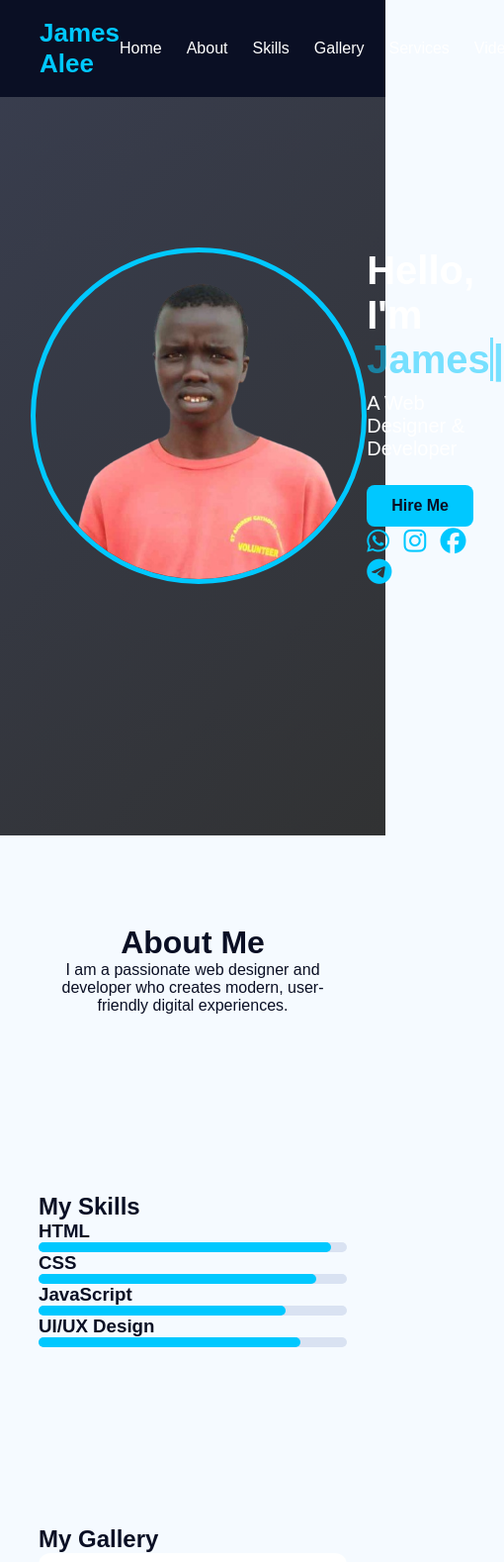
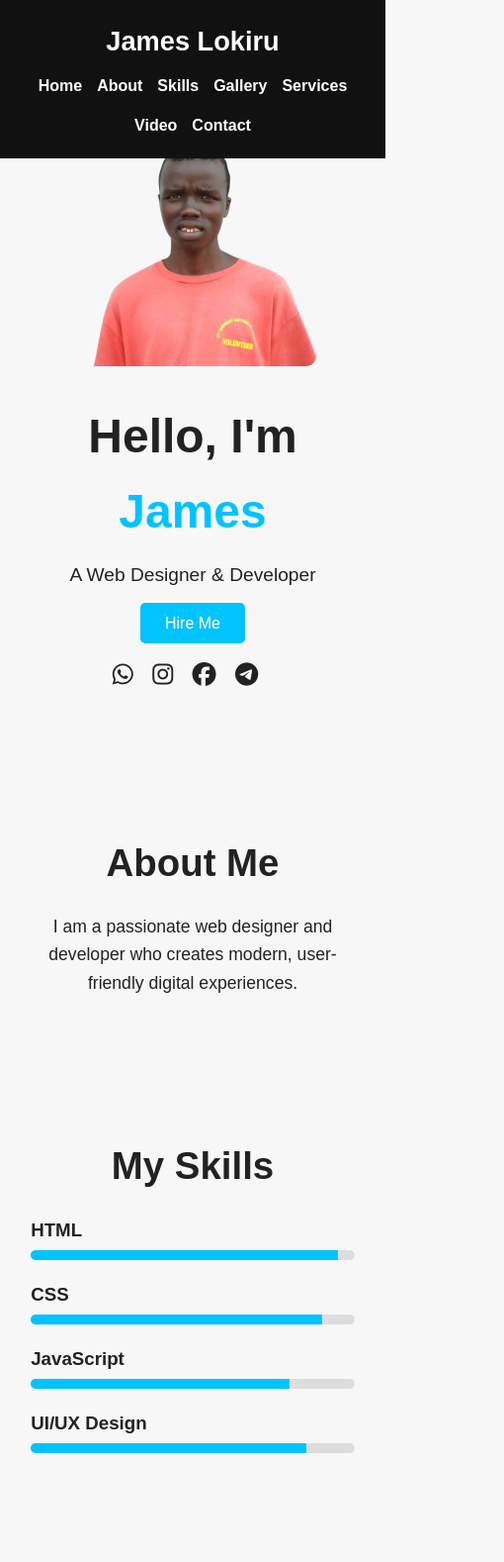
Before and after one commit to jameslokiru9-jpg/James_Portfolio, a plain HTML site: page index.html in a window 390 px wide. Shown: the top 1578 px of the page at 99% size, 510 px wide, since content can reach past the window. Drawn offline with Linux system fonts and the light colour scheme.

Commit message:
name
this correction

```diff
--- a/index.html
+++ b/index.html
@@ -4,7 +4,7 @@
 <head>
     <meta charset="UTF-8">
     <meta name="viewport" content="width=device-width, initial-scale=1.0">
-    <title>James Lokiru Alee – Portfolio</title>
+    <title>James Alee Portfolio</title>
 
     <!-- Font Awesome Icons -->
     <link rel="stylesheet" href="https://cdnjs.cloudflare.com/ajax/libs/font-awesome/6.5.0/css/all.min.css">
@@ -17,7 +17,7 @@
 
     <!-- HEADER -->
     <header>
-        <div class="logo">James Alee</div>
+        <div class="logo">James Lokiru</div>
         <nav>
             <ul>
                 <li><a href="#home">Home</a></li>
@@ -39,7 +39,7 @@
         </div>
 
         <div class="hero-right">
-            <h1>Hello, I'm <span class="typing-name">James</span><span class="cursor">|</span></h1>
+            <h1>Hello, I'm <span class="highlight">James</span></h1>
             <p>A Web Designer & Developer</p>
             <a href="#contact" class="btn">Hire Me</a>
 
@@ -96,7 +96,7 @@
         <div class="portfolio-gallery">
 
             <div class="portfolio-item">
-                <img src="./images/atura.jp.jpg" alt="Class Photo">
+                <img src="./images/atura.jpg" alt="Class Photo">
                 <h3>Class Project</h3>
                 <p>A time working on a major class project with fellow students.</p>
             </div>
--- a/style.css
+++ b/style.css
@@ -1,4 +1,6 @@
-/* GLOBAL */
+/* ---------------------------
+    GLOBAL STYLES
+----------------------------*/
 * {
     margin: 0;
     padding: 0;
@@ -7,232 +9,298 @@
 }
 
 body {
-    background: #f5faff;
-    color: #0a0f24;
+    background: #f7f7f7;
+    color: #222;
+    line-height: 1.6;
 }
 
-html {
-    scroll-behavior: smooth;
+h2 {
+    text-align: center;
+    font-size: 2.4rem;
+    margin-bottom: 20px;
+    color: #222;
 }
 
-/* HEADER */
+section {
+    padding: 70px 8%;
+}
+
+/* ---------------------------
+    HEADER
+----------------------------*/
 header {
+    width: 100%;
+    background: #111;
+    padding: 20px 8%;
+    color: #fff;
+    display: flex;
+    align-items: center;
+    justify-content: space-between;
     position: fixed;
-    width: 100%;
-    padding: 18px 40px;
-    display: flex;
-    justify-content: space-between;
-    align-items: center;
-    background: #0a0f24;
+    top: 0;
     z-index: 1000;
 }
 
-.logo {
-    color: #00c8ff;
-    font-size: 26px;
+header .logo {
+    font-size: 1.7rem;
     font-weight: 700;
 }
 
 nav ul {
     display: flex;
     gap: 25px;
+}
+
+nav ul li {
     list-style: none;
 }
 
 nav ul li a {
-    color: #fff;
     text-decoration: none;
-    transition: 0.3s ease;
-    font-size: 16px;
+    color: white;
+    font-weight: 600;
+    transition: 0.3s;
 }
 
 nav ul li a:hover {
-    color: #00c8ff;
+    color: #00c3ff;
 }
 
-/* HERO */
+/* ---------------------------
+    HERO SECTION
+----------------------------*/
 .hero {
+    display: flex;
+    align-items: center;
+    justify-content: space-between;
     height: 100vh;
-    display: flex;
-    justify-content: space-between;
-    align-items: center;
-    padding: 0 8%;
-    background: linear-gradient(135deg, rgba(10,15,36,0.8), rgba(0,0,0,0.8)),
-                url("images/bg-hero.jpg") center/cover no-repeat;
-    color: white;
+    padding-top: 100px;
 }
 
 .hero-left img {
-    width: 340px;
-    height: 340px;
-    border-radius: 50%;
-    border: 5px solid #00c8ff;
-    object-fit: cover;
+    width: 350px;
+    border-radius: 10px;
 }
 
 .hero-right h1 {
-    font-size: 40px;
+    font-size: 3rem;
+    font-weight: 700;
+}
+
+.hero-right .highlight {
+    color: #00c3ff;
 }
 
 .hero-right p {
-    font-size: 20px;
-    margin-top: 10px;
-}
-
-/* Typing animation */
-.typing-name {
-    color: #00c8ff;
-    font-weight: 700;
-    white-space: nowrap;
-    overflow: hidden;
-    border-right: 3px solid #00c8ff;
-    animation: typing 3s steps(12), blink 0.7s infinite;
-}
-
-.cursor {
-    color: #00c8ff;
-    font-size: 40px;
-    animation: blink 0.7s infinite;
-}
-
-@keyframes typing {
-    from { width: 0; }
-    to { width: 170px; }
-}
-
-@keyframes blink {
-    50% { opacity: 0; }
+    font-size: 1.2rem;
+    margin: 10px 0 20px;
 }
 
 .btn {
-    background: #00c8ff;
+    background: #00c3ff;
+    color: #fff;
     padding: 12px 25px;
-    border-radius: 8px;
-    color: #0a0f24;
+    border-radius: 5px;
     text-decoration: none;
-    display: inline-block;
-    margin-top: 25px;
-    font-weight: 600;
+    transition: 0.3s;
 }
 
 .btn:hover {
-    background: #fff;
+    background: #0098cc;
 }
 
-/* Social Icons */
-.social-icons a {
-    color: #00c8ff;
-    font-size: 26px;
-    margin-right: 10px;
+.social-icons {
+    margin-top: 20px;
 }
 
-/* ABOUT */
-.about {
-    padding: 90px 10%;
-    text-align: center;
+.social-icons a {
+    font-size: 1.5rem;
+    margin-right: 15px;
+    color: #222;
+    transition: 0.3s;
 }
 
-.about h2 {
-    font-size: 32px;
+.social-icons a:hover {
+    color: #00c3ff;
 }
 
-/* SKILLS */
-.skills {
-    padding: 90px 10%;
+/* ---------------------------
+    ABOUT
+----------------------------*/
+.about p {
+    max-width: 700px;
+    text-align: center;
+    margin: auto;
+    font-size: 1.1rem;
 }
 
+/* ---------------------------
+    SKILLS
+----------------------------*/
 .skill-box {
+    display: grid;
+    gap: 20px;
     max-width: 700px;
     margin: auto;
 }
 
+.skill {
+    width: 100%;
+}
+
+.skill h3 {
+    margin-bottom: 5px;
+}
+
 .progress {
+    width: 100%;
+    background: #ddd;
     height: 10px;
-    background: #d9e2f2;
-    border-radius: 20px;
+    border-radius: 5px;
+    overflow: hidden;
 }
 
 .progress div {
     height: 100%;
-    background: #00c8ff;
-    border-radius: 20px;
+    background: #00c3ff;
 }
 
-/* PORTFOLIO */
-.portfolio {
-    padding: 90px 10%;
-}
-
+/* ---------------------------
+    GALLERY / PORTFOLIO
+----------------------------*/
 .portfolio-gallery {
     display: grid;
+    grid-template-columns: repeat(auto-fit, minmax(260px, 1fr));
     gap: 25px;
-    grid-template-columns: repeat(auto-fit, minmax(260px, 1fr));
 }
 
 .portfolio-item {
-    background: white;
-    border-radius: 12px;
-    padding: 12px;
-    text-align: center;
+    background: #fff;
+    padding: 15px;
+    border-radius: 8px;
+    box-shadow: 0 2px 5px rgba(0,0,0,0.1);
+    transition: 0.3s;
+}
+
+.portfolio-item:hover {
+    transform: translateY(-5px);
 }
 
 .portfolio-item img {
     width: 100%;
+    border-radius: 8px;
+    margin-bottom: 10px;
+}
+
+/* ---------------------------
+    VIDEO
+----------------------------*/
+.video video {
+    width: 100%;
+    max-width: 650px;
+    display: block;
+    margin: 20px auto;
     border-radius: 10px;
 }
 
-/* VIDEO */
-.video {
-    padding: 90px 10%;
+/* ---------------------------
+    SERVICES
+----------------------------*/
+.service-box {
+    display: grid;
+    grid-template-columns: repeat(auto-fit, minmax(250px, 1fr));
+    gap: 25px;
+}
+
+.box {
+    background: #fff;
+    padding: 25px;
+    text-align: center;
+    border-radius: 8px;
+    box-shadow: 0 2px 6px rgba(0,0,0,0.1);
+    transition: 0.3s;
+}
+
+.box:hover {
+    transform: translateY(-7px);
+}
+
+.service-icon {
+    font-size: 2.5rem;
+    color: #00c3ff;
+    margin-bottom: 10px;
+}
+
+/* ---------------------------
+    CONTACT
+----------------------------*/
+form {
+    max-width: 600px;
+    margin: auto;
+    display: flex;
+    flex-direction: column;
+    gap: 15px;
+}
+
+form input,
+form textarea {
+    padding: 12px;
+    border-radius: 5px;
+    border: 1px solid #bbb;
+    font-size: 1rem;
+}
+
+form textarea {
+    height: 150px;
+    resize: none;
+}
+
+form button {
+    border: none;
+    cursor: pointer;
+}
+
+/* ---------------------------
+    FOOTER
+----------------------------*/
+footer {
+    background: #111;
+    color: #fff;
+    padding: 15px;
     text-align: center;
 }
 
-.video video {
-    width: 80%;
-    border-radius: 10px;
+/* ---------------------------
+    RESPONSIVE DESIGN
+----------------------------*/
+@media (max-width: 900px) {
+
+    .hero {
+        flex-direction: column;
+        text-align: center;
+        gap: 25px;
+        height: auto;
+        padding-top: 120px;
     }
 
-/* SERVICES */
-.services {
-    padding: 90px 10%;
+    .hero-left img {
+        width: 250px;
     }
 
-.service-box {
-    display: flex;
-    gap: 25px;
-    justify-content: center;
+    nav ul {
+        gap: 15px;
+    }
 }
 
-.box {
-    background: #e8f6ff;
-    padding: 25px;
-    width: 280px;
-    border-radius: 12px;
+@media (max-width: 600px) {
+    header {
+        flex-direction: column;
+        gap: 10px;
         text-align: center;
     }
 
-.service-icon {
-    font-size: 40px;
-    color: #00c8ff;
+    nav ul {
+        flex-wrap: wrap;
+        justify-content: center;
     }
-
-/* CONTACT */
-.contact {
-    padding: 90px 10%;
-    text-align: center;
 }
-
-.contact input,
-.contact textarea {
-    width: 100%;
-    padding: 12px;
-    margin: 10px 0;
-}
-
-/* FOOTER */
-footer {
-    padding: 15px;
-    text-align: center;
-    background: #0a0f24;
-    color: #fff;
-}
```
Lines whose indentation alone changed are shown as unchanged.
